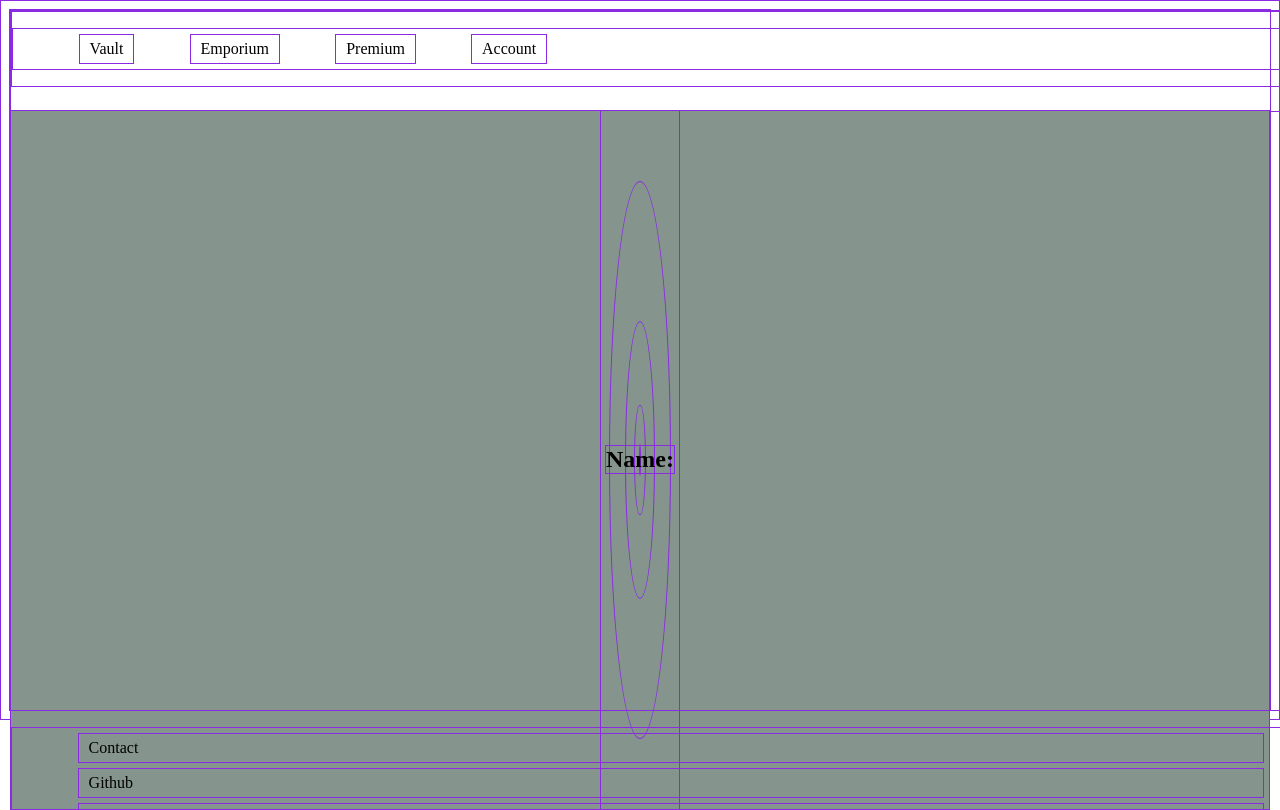
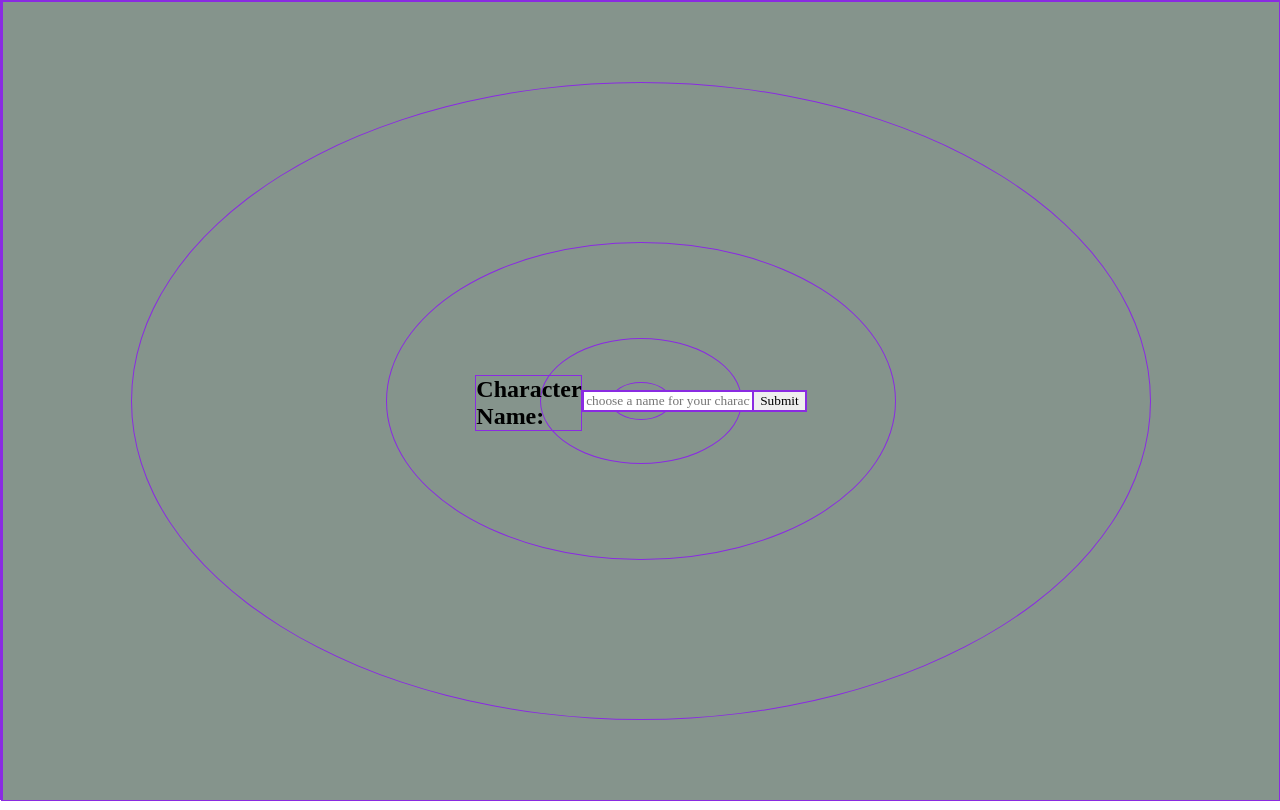
Before and after one commit to Alastair908/CharacterSheetSix, a plain HTML site: page index.html in a window 1280 px wide. Drawn offline with nearby package versions, Linux system fonts and the light colour scheme; files whose address does not match are found by name; a web font is replaced by a local one.

Commit message:
Simplified layout, fixed concentric circles.

```diff
--- a/index.html
+++ b/index.html
@@ -19,7 +19,7 @@
 
 <body>
 
-  <header>
+  <!-- <header>
     <nav>
       <ul>
         <li>Vault</li>
@@ -28,15 +28,18 @@
         <li>Account</li>
       </ul>
     </nav>
-  </header>
+  </header> -->
 
   <main>
     <div id="characterSheet">
-      <div id="outerCircle">
-        <div id="bonusCircle">
-          <div id="abilityCircle">
-            <div id="nameCircle">
-              <h2>Name:</h2>
+      <div id="outerCircle" class="concCircle">
+        <div id="bonusCircle" class="concCircle">
+          <div id="abilityCircle" class="concCircle">
+            <div id="nameCircle" class="concCircle">
+              <h2 id="characterNamePrompter">Character Name:</h2>
+              <form id="characterNameForm" action="/submit-name" method="post">
+                <input id="characterNameInpuuter" type="text" name="name" placeholder="choose a name for your character" required>
+                <input id="characterNameSubmitter" type="submit" value="Submit">
             </div>
           </div>
         </div>
@@ -46,15 +49,6 @@
     <script src="http://127.0.0.1:5500/CharacterSheet/scripts.js"></script>
   </main>
 
-  <footer>
-    <ul>
-      <li>Contact</li>
-      <li>Github</li>
-      <li>Feedback</li>
-      <li>Donate</li>
-    </ul>
-  </footer>
-
 </body>
 
 </html>
--- a/styles.css
+++ b/styles.css
@@ -1,48 +1,35 @@
 * {
-    font-family: Caudex;
+  box-sizing: border-box;
+  font-family: Caudex;
 }
 
 * {
-  border: 1px solid blueviolet;
+  border: 0.5px solid blueviolet;
 }
 
-header {
-  position: fixed;
-  width: 100%;
-  height: 100px;
-
+html, body, main, #characterSheet {
+  height: 100vh;
+  width: 100vw;
+  margin: 0;
 }
 
-header nav ul li {
-  list-style-type: none;
-  display: inline-block;
-  padding: 5px 10px;
-  margin: 5px 2vw;
-}
-
-main {
-  box-sizing: border-box;
-  position: relative;
-  top: 100px;
-  bottom: 200px;
-  height: calc(100vh - 100px);
-  display: flex;
-  justify-content: center;
-  align-items: center;
-  background-color: #85948c;
-}
-
-#characterSheet {
-  box-sizing: border-box;
-  position: absolute;
-  height: calc(100vh - 100px);
+body, main {
   display: flex;
   justify-content: center;
   align-items: center;
 }
 
-#outerCircle, #bonusCircle, #abilityCircle, #nameCircle {
-  box-sizing: border-box;
+main {
+  background-color: #85948c;
+}
+
+#characterSheet {
+  display: flex;
+  justify-content: center;
+  align-items: center;
+}
+
+.concCircle {
   border-radius: 50%;
   display: flex;
   justify-content: center;
@@ -69,16 +56,35 @@ main {
   height: 30%;
 }
 
-footer {
+#characterNamePrompter {
+  margin-bottom: 15px;
+}
+
+#characterNameForm {
+  display: flex;
+  justify-content: center;
+  align-items: center;
+}
+
+#characterNameInputter {
+  display: flex;
+  justify-content: center;
+  align-items: center;
+}
+
+
+/* ### ### ### ### ### ### ### ### ### ### ### */
+/* Add in later */
+
+/* header {
   position: fixed;
   width: 100%;
-  height: 200px;
-
+  height: 100px;
 }
 
-footer ul li {
+header nav ul li {
   list-style-type: none;
-  display: block;
+  display: inline-block;
   padding: 5px 10px;
   margin: 5px 2vw;
-}
+} */
```
